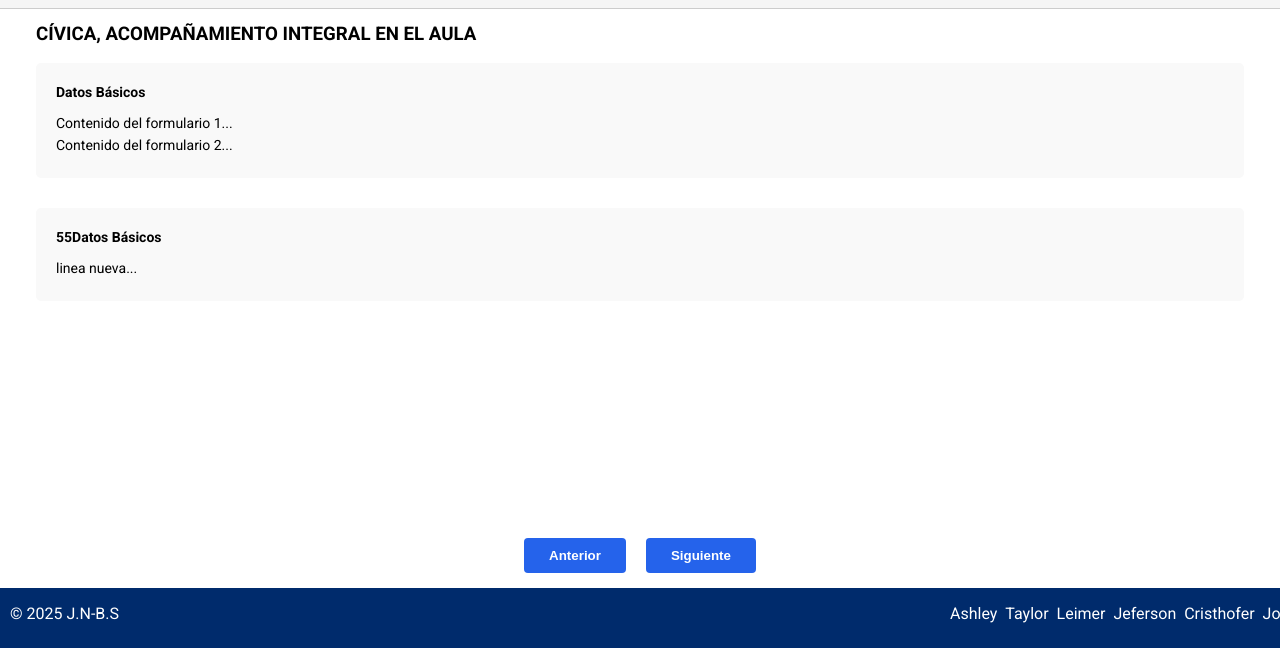
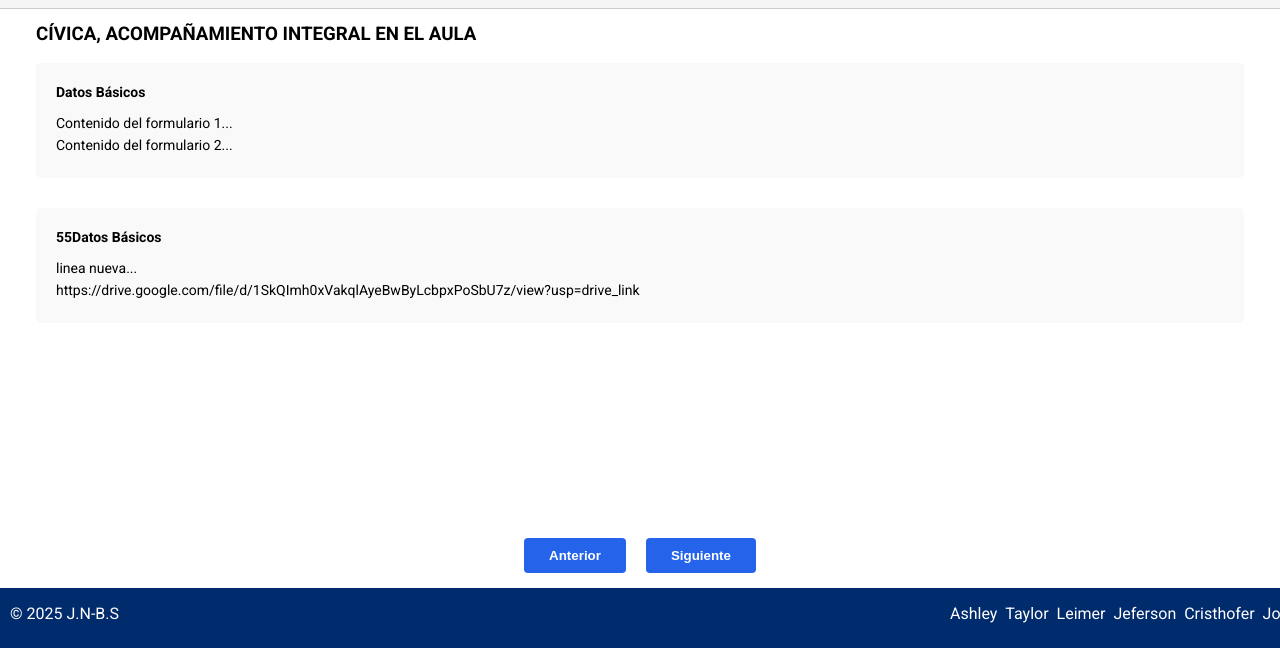
Before and after one commit to uxrae/1t, a plain HTML site: page index.html in a window 1280 px wide. Shown: the part 152-800 px from the top of the page. Drawn offline with Linux system fonts and the light colour scheme.

Commit message:
Update index.html

```diff
--- a/index.html
+++ b/index.html
@@ -42,6 +42,7 @@
               <div class="summary-section">
                 <h4>55Datos Básicos</h4>
                 <p>linea nueva...</p>
+                <p>https://drive.google.com/file/d/1SkQImh0xVakqlAyeBwByLcbpxPoSbU7z/view?usp=drive_link</p>
               </div>
             </div>
           </div>
```
